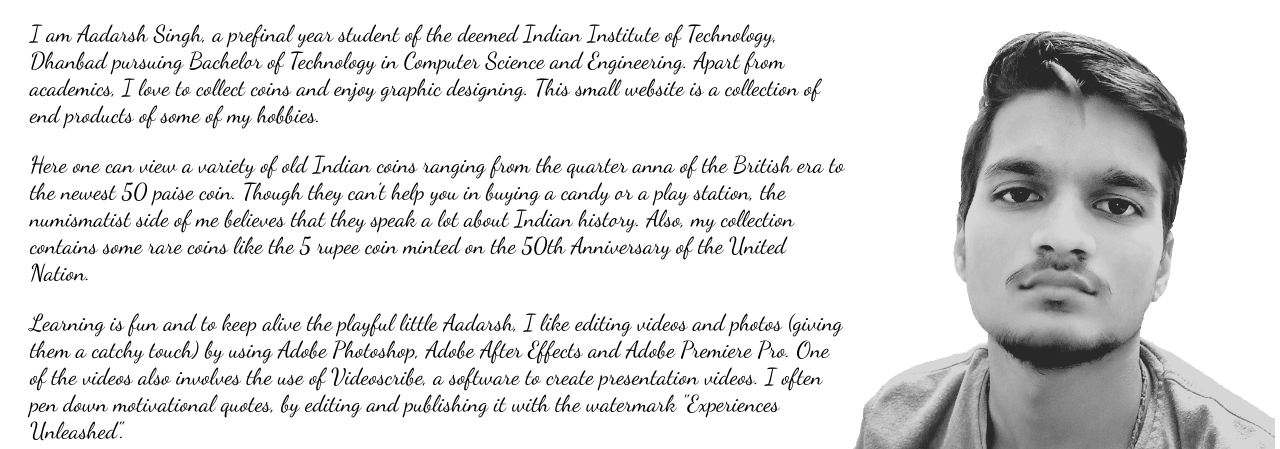
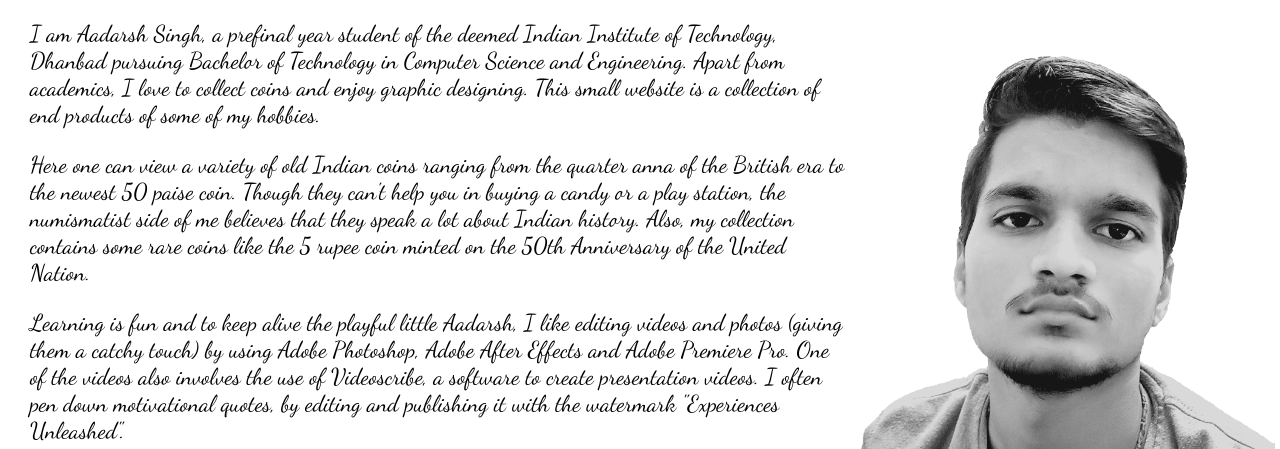
Before and after one commit to JacobianDet/hobby, a plain HTML site: page index.html in a window 1280 px wide. Shown: the part 351-800 px from the top of the page. Drawn offline with nearby package versions, Linux system fonts and the light colour scheme.

Commit message:
Modified the image

```diff
--- a/index.html
+++ b/index.html
@@ -37,7 +37,7 @@
     <h2>About Me</h2>
 <div class="about">
 <div class="my">
-  <img src="my5.png" >
+  <img src="my6.png" >
 </div>
  <p> I am Aadarsh Singh, a prefinal year student of the deemed Indian Institute of Technology, Dhanbad pursuing Bachelor of Technology in Computer Science and Engineering. Apart from academics, I love to collect coins and enjoy graphic designing. This small website is a collection of end products of some of my hobbies.</p>
 
```
Also changed, not shown: my6.png (added).
